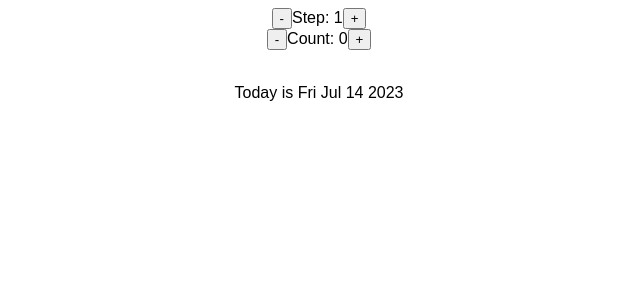
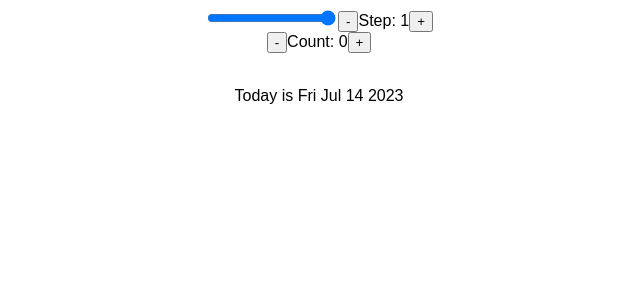
Before and after one commit to SenseiZarkoDukic/date-counter-v2, a React (Create React App) app: page / in a window 1280 px wide. Shown: the top 300 px of the page, without its empty margins (321-961 px from the left). Built offline with nearby package versions, Linux system fonts and the light colour scheme.

Commit message:
Creating input for steps like a scale within range from 0-10.

```diff
--- a/src/App.js
+++ b/src/App.js
@@ -33,6 +33,7 @@ function Counter() {
   return (
     <>
       <div>
+        <input type="range" min="0" max="10" />
         <button onClick={stepMinus}>-</button>
         <span>Step: {step}</span>
         <button onClick={stepPlus}>+</button>
```
